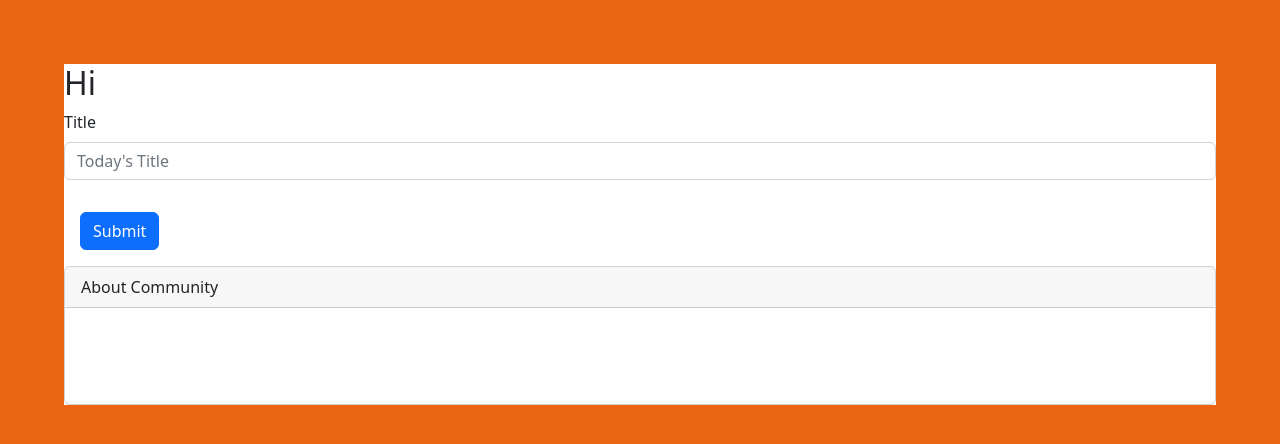
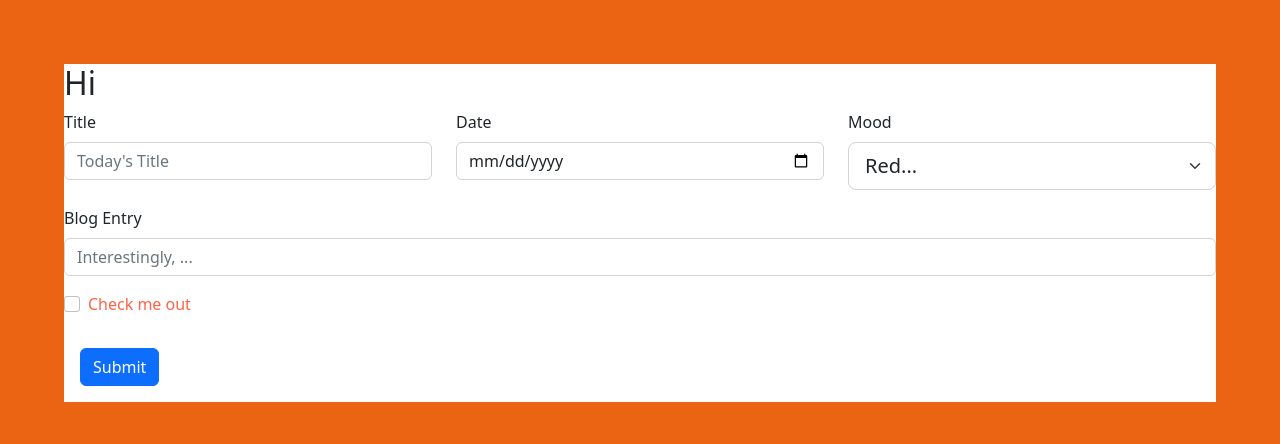
Before and after one commit to christine-iyer/vapidity, a React (Create React App) app: page / in a window 1280 px wide. Shown: the top 444 px of the page. Built offline with nearby package versions, Linux system fonts and the light colour scheme.

Commit message:
not going as expected

```diff
--- a/src/App.js
+++ b/src/App.js
@@ -1,6 +1,6 @@
 import { useState, useEffect } from "react";
 import Form from "./components/Form/Form";
-import Display from "./components/Display/Display";
+
 
 function App() {
 
@@ -13,9 +13,7 @@ function App() {
         <Form
         />
       </div>
-      <div>
-        <Display />
-      </div>
+
     </div>
   );
 }
--- a/src/components/Form/Form.js
+++ b/src/components/Form/Form.js
@@ -19,7 +19,7 @@ function FormIntake() {
         onSubmit={(e) => {
           e.preventDefault()
           setBlogEntry()
-          console.log(blogEntry)
+
 
         }}
       >
@@ -29,13 +29,13 @@ function FormIntake() {
             <Form.Control
               className={styles.title}
               type="text"
-              value={blogEntry}
+              value={blogEntry.title}
               name='title'
               placeholder="Today's Title"
               onChange={handleChange}
             />
           </Form.Group>
-          {/* <Form.Group as={Col} controlId="formGridDate">
+          <Form.Group as={Col} controlId="formGridDate">
             <Form.Label>Date</Form.Label>
             <Form.Control
               className={styles.date}
@@ -45,16 +45,16 @@ function FormIntake() {
               placeholder="Today's Date"
               onChange={handleChange}
             />
-          </Form.Group> */}
+          </Form.Group>
 
-          {/* <Form.Group as={Col} controlId="formGridMood">
+          <Form.Group as={Col} controlId="formGridMood">
             <Form.Label
               className={styles.mood}>Mood</Form.Label>
             <Form.Select
               size="lg"
               defaultValue="Pick me a color"
               className={styles.select}
-              type="date"
+              type="string"
               value={blogEntry.mood}
               name='mood'
               placeholder="Today's Color"
@@ -65,10 +65,10 @@ function FormIntake() {
               <option>White</option>
               <option>Blue</option>
             </Form.Select>
-          </Form.Group> */}
+          </Form.Group>
         </Row>
 
-        {/* <Form.Group className="mb-3" controlId="formGridEntry">
+        <Form.Group className="mb-3" controlId="formGridEntry">
           <Form.Label>Blog Entry</Form.Label>
           <Form.Control
           className={styles.entry}
@@ -78,9 +78,9 @@ function FormIntake() {
           placeholder="Interestingly, ..."
           onChange={handleChange}
              />
-        </Form.Group> */}
+        </Form.Group>
 
-        {/* <Form.Group className="mb-3" id="formGridRead">
+        <Form.Group className="mb-3" id="formGridRead">
           <Form.Check
             className={styles.checkbox}
             type="checkbox"
@@ -90,7 +90,7 @@ function FormIntake() {
           placeholder="Interestingly, ..."
           onChange={handleChange}
           />
-        </Form.Group> */}
+        </Form.Group>
         <Button
           className={styles.button}
           variant="primary"
```
